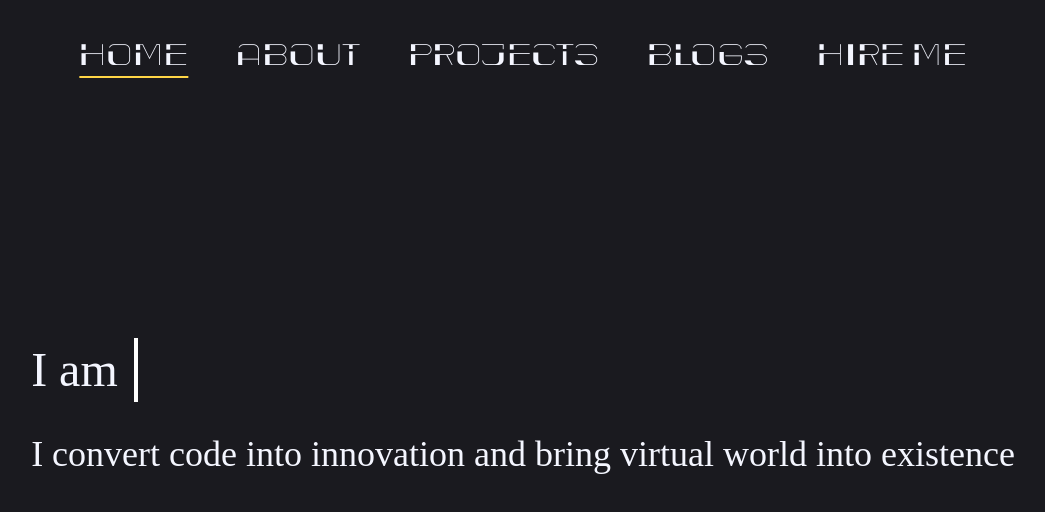
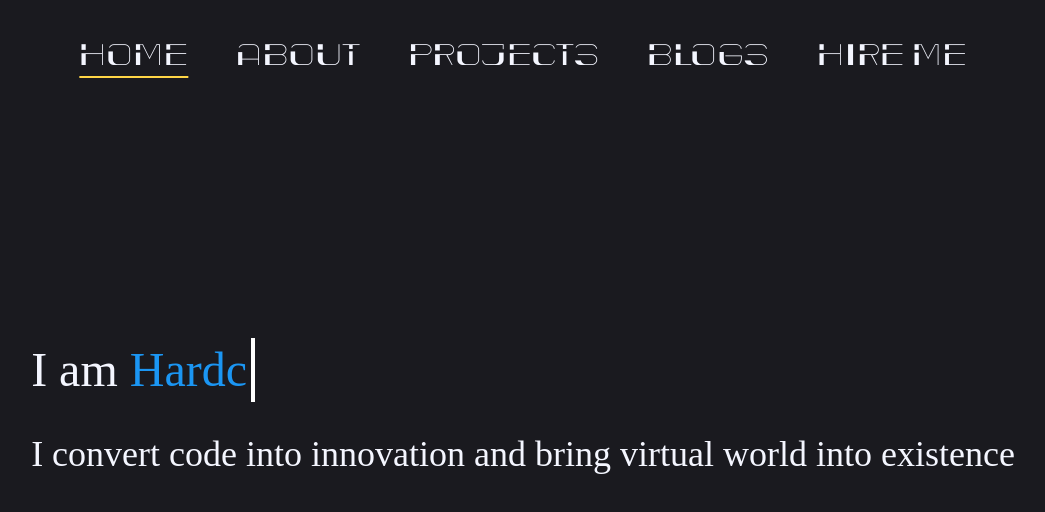
Before and after one commit to Bhargavoza1/my-portfolio, a Next.js app: page / in a window 1280 px wide. Shown: the top 512 px of the page, without its empty margins (117-1162 px from the left). Built offline with nearby package versions, Linux system fonts and the light colour scheme; a web font is replaced by a local one.

Commit message:
removed delay at start
i know this is not good way to implement this effect.
but currently it is working

```diff
--- a/src/components/counter.tsx
+++ b/src/components/counter.tsx
@@ -6,12 +6,31 @@ function Tick({ text, delay  }) {
     const [currentText, setCurrentText] = useState('');
     const [currentIndex, setCurrentIndex] = useState(0);
     const [currentOrder, setcurrentOrder] = useState(false);
+
     const [currentWord, setcurrentWord] = useState('');
     const [currentSentenceindex, setcurrentSentenceindex] = useState( 0);
+
+    const [firstInit, setcfirstInit] = useState(false);
 
 
     useEffect(() => {
         let timeout;
+        if(!firstInit){
+            var result = text.split(",").map(function (value) {
+                return value.trim();
+            });
+
+
+                setcurrentSentenceindex(1);
+                setcurrentWord(  result[0] );
+                //console.log('currentSentenceindex' ,currentSentenceindex)
+
+
+
+            setcfirstInit(true);
+
+        }
+
 
         if (currentIndex <  currentWord.length && !currentOrder) {
 
```
